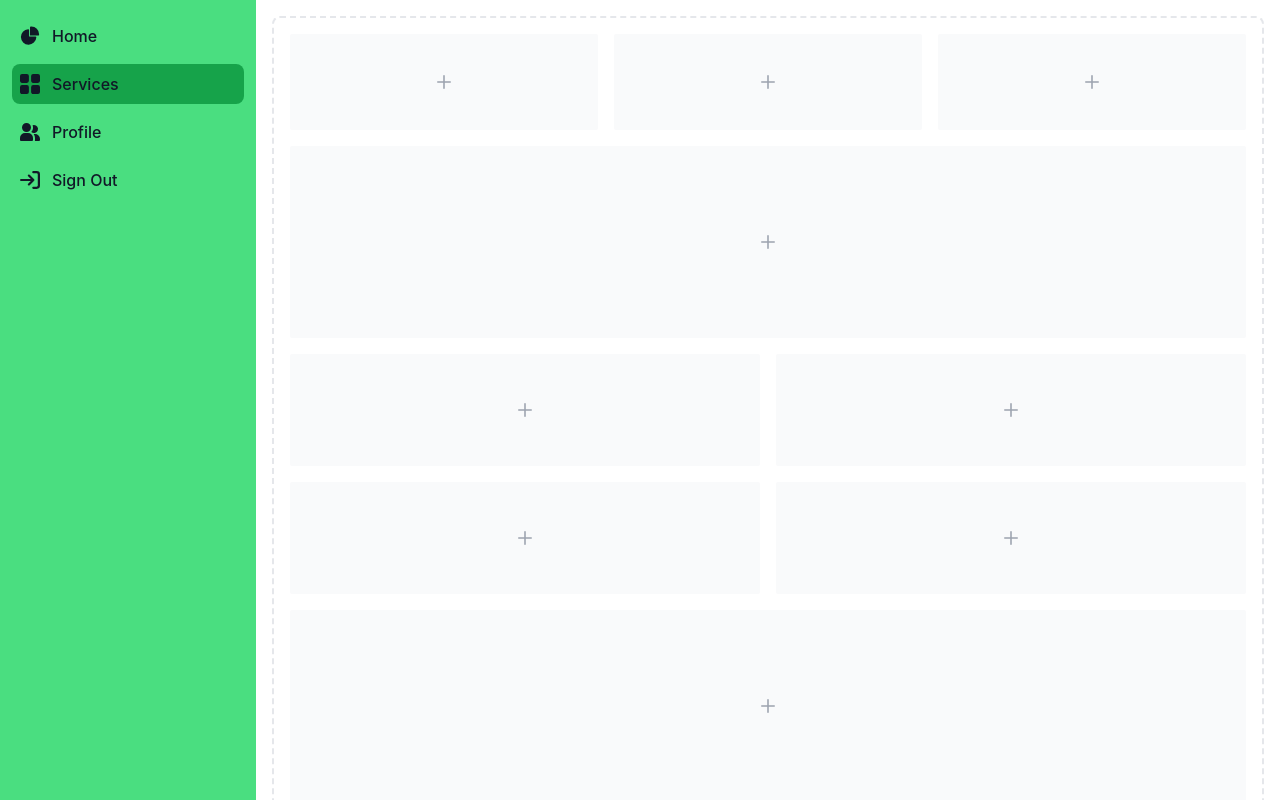
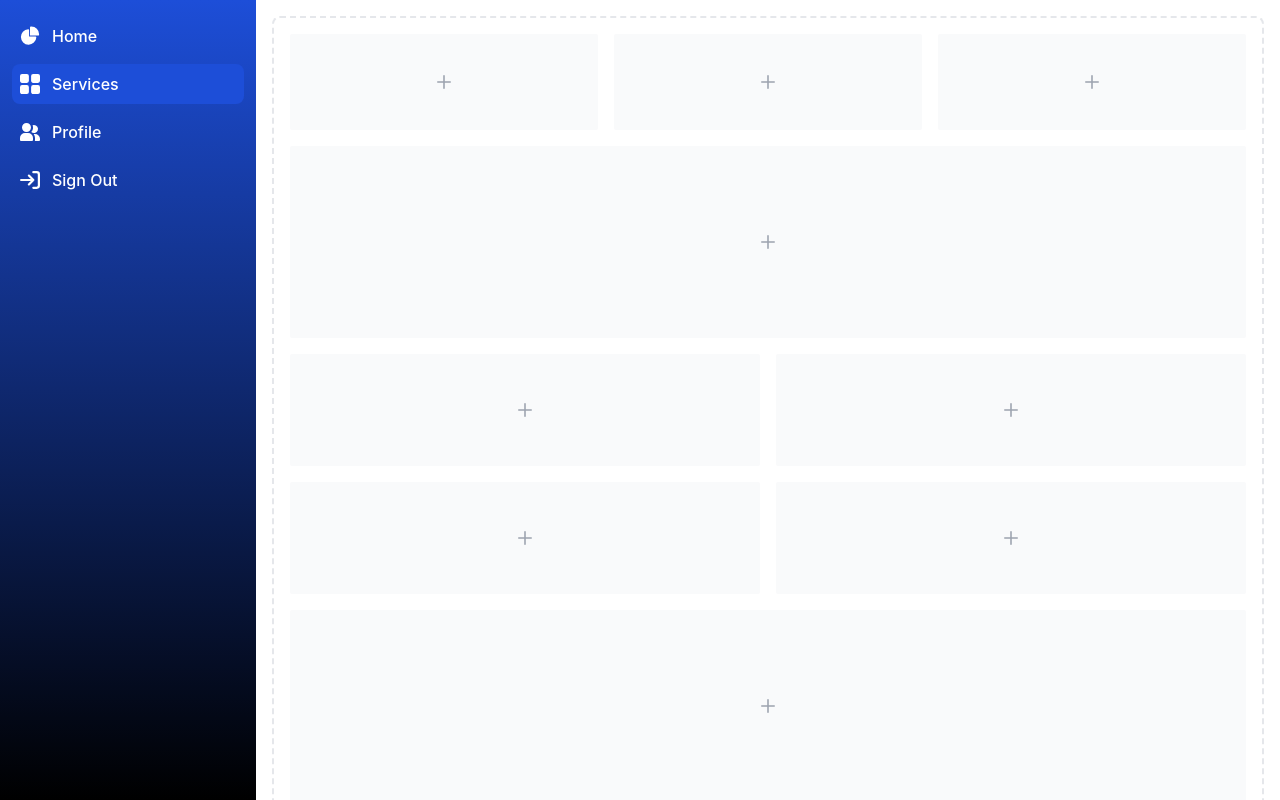
Before and after one commit to MaxVilaRuiz/Revinance---HackUPC-2025, a React (Create React App) app: page /dash/services in a window 1280 px wide. Shown: the top 800 px of the page. Built offline with nearby package versions, Linux system fonts and the light colour scheme.

Commit message:
Update sidebar of dashboard

```diff
--- a/src/pages/dash/Home_.jsx
+++ b/src/pages/dash/Home_.jsx
@@ -22,11 +22,11 @@ function Home_() {
         </button>
 
         <aside id="default-sidebar" class="fixed top-0 left-0 z-40 w-64 h-screen transition-transform -translate-x-full sm:translate-x-0" aria-label="Sidebar">
-          <div class="h-full px-3 py-4 overflow-y-auto bg-green-400">
+          <div class="h-full px-3 py-4 overflow-y-auto bg-gradient-to-b from-blue-700 to-black">
             <ul class="space-y-2 font-medium">
               <li>
-                <Link to="/dash/home_" class="flex items-center p-2 text-gray-900 rounded-lg bg-green-600 group">
-                  <svg class="w-5 h-5 transition duration-75 text-gray-900" aria-hidden="true" xmlns="http://www.w3.org/2000/svg" fill="currentColor" viewBox="0 0 22 21">
+                <Link to="/dash/home_" class="flex items-center p-2 text-white rounded-lg bg-blue-700 group">
+                  <svg class="w-5 h-5 transition duration-75 text-white" aria-hidden="true" xmlns="http://www.w3.org/2000/svg" fill="currentColor" viewBox="0 0 22 21">
                     <path d="M16.975 11H10V4.025a1 1 0 0 0-1.066-.998 8.5 8.5 0 1 0 9.039 9.039.999.999 0 0 0-1-1.066h.002Z" />
                     <path d="M12.5 0c-.157 0-.311.01-.565.027A1 1 0 0 0 11 1.02V10h8.975a1 1 0 0 0 1-.935c.013-.188.028-.374.028-.565A8.51 8.51 0 0 0 12.5 0Z" />
                   </svg>
@@ -34,24 +34,24 @@ function Home_() {
                 </Link>
               </li>
               <li>
-                <Link to="/dash/services" class="flex items-center p-2 text-gray-900 rounded-lg  hover:bg-green-500 group">
-                  <svg class="shrink-0 w-5 h-5 transition duration-75 text-gray-900" aria-hidden="true" xmlns="http://www.w3.org/2000/svg" fill="currentColor" viewBox="0 0 18 18">
+                <Link to="/dash/services" class="flex items-center p-2 text-white rounded-lg  hover:bg-blue-600 group">
+                  <svg class="shrink-0 w-5 h-5 transition duration-75 text-white" aria-hidden="true" xmlns="http://www.w3.org/2000/svg" fill="currentColor" viewBox="0 0 18 18">
                     <path d="M6.143 0H1.857A1.857 1.857 0 0 0 0 1.857v4.286C0 7.169.831 8 1.857 8h4.286A1.857 1.857 0 0 0 8 6.143V1.857A1.857 1.857 0 0 0 6.143 0Zm10 0h-4.286A1.857 1.857 0 0 0 10 1.857v4.286C10 7.169 10.831 8 11.857 8h4.286A1.857 1.857 0 0 0 18 6.143V1.857A1.857 1.857 0 0 0 16.143 0Zm-10 10H1.857A1.857 1.857 0 0 0 0 11.857v4.286C0 17.169.831 18 1.857 18h4.286A1.857 1.857 0 0 0 8 16.143v-4.286A1.857 1.857 0 0 0 6.143 10Zm10 0h-4.286A1.857 1.857 0 0 0 10 11.857v4.286c0 1.026.831 1.857 1.857 1.857h4.286A1.857 1.857 0 0 0 18 16.143v-4.286A1.857 1.857 0 0 0 16.143 10Z" />
                   </svg>
                   <span class="flex-1 ms-3 whitespace-nowrap">Services</span>
                 </Link>
               </li>
               <li>
-                <Link to="/dash/profile" class="flex items-center p-2 text-gray-900 rounded-lg hover:bg-green-500 group">
-                  <svg class="shrink-0 w-5 h-5 transition duration-75 text-gray-900" aria-hidden="true" xmlns="http://www.w3.org/2000/svg" fill="currentColor" viewBox="0 0 20 18">
+                <Link to="/dash/profile" class="flex items-center p-2 text-white rounded-lg hover:bg-blue-600 group">
+                  <svg class="shrink-0 w-5 h-5 transition duration-75 text-white" aria-hidden="true" xmlns="http://www.w3.org/2000/svg" fill="currentColor" viewBox="0 0 20 18">
                     <path d="M14 2a3.963 3.963 0 0 0-1.4.267 6.439 6.439 0 0 1-1.331 6.638A4 4 0 1 0 14 2Zm1 9h-1.264A6.957 6.957 0 0 1 15 15v2a2.97 2.97 0 0 1-.184 1H19a1 1 0 0 0 1-1v-1a5.006 5.006 0 0 0-5-5ZM6.5 9a4.5 4.5 0 1 0 0-9 4.5 4.5 0 0 0 0 9ZM8 10H5a5.006 5.006 0 0 0-5 5v2a1 1 0 0 0 1 1h11a1 1 0 0 0 1-1v-2a5.006 5.006 0 0 0-5-5Z" />
                   </svg>
                   <span class="flex-1 ms-3 whitespace-nowrap">Profile</span>
                 </Link>
               </li>
               <li>
-                <button onClick={handleLogout} class="flex items-center w-full text-left p-2 text-gray-900 rounded-lg hover:bg-green-500 group">
-                  <svg class="shrink-0 w-5 h-5 transition duration-75 text-gray-900" aria-hidden="true" xmlns="http://www.w3.org/2000/svg" fill="none" viewBox="0 0 18 16">
+                <button onClick={handleLogout} class="flex items-center w-full text-left p-2 text-white rounded-lg hover:bg-blue-600 group">
+                  <svg class="shrink-0 w-5 h-5 transition duration-75 text-white" aria-hidden="true" xmlns="http://www.w3.org/2000/svg" fill="none" viewBox="0 0 18 16">
                     <path stroke="currentColor" stroke-linecap="round" stroke-linejoin="round" stroke-width="2" d="M1 8h11m0 0L8 4m4 4-4 4m4-11h3a2 2 0 0 1 2 2v10a2 2 0 0 1-2 2h-3" />
                   </svg>
                   <span class="flex-1 ms-3 whitespace-nowrap">Sign Out</span>
--- a/src/pages/dash/Services.jsx
+++ b/src/pages/dash/Services.jsx
@@ -21,11 +21,11 @@ function Services() {
         </button>
 
         <aside id="default-sidebar" class="fixed top-0 left-0 z-40 w-64 h-screen transition-transform -translate-x-full sm:translate-x-0" aria-label="Sidebar">
-          <div class="h-full px-3 py-4 overflow-y-auto bg-green-400">
+          <div class="h-full px-3 py-4 overflow-y-auto bg-gradient-to-b from-blue-700 to-black">
             <ul class="space-y-2 font-medium">
               <li>
-                <Link to="/dash/home_" class="flex items-center p-2 text-gray-900 rounded-lg hover:bg-green-500 group">
-                  <svg class="w-5 h-5 transition duration-75 text-gray-900" aria-hidden="true" xmlns="http://www.w3.org/2000/svg" fill="currentColor" viewBox="0 0 22 21">
+                <Link to="/dash/home_" class="flex items-center p-2 text-white rounded-lg hover:bg-blue-600 group">
+                  <svg class="w-5 h-5 transition duration-75 text-white" aria-hidden="true" xmlns="http://www.w3.org/2000/svg" fill="currentColor" viewBox="0 0 22 21">
                     <path d="M16.975 11H10V4.025a1 1 0 0 0-1.066-.998 8.5 8.5 0 1 0 9.039 9.039.999.999 0 0 0-1-1.066h.002Z" />
                     <path d="M12.5 0c-.157 0-.311.01-.565.027A1 1 0 0 0 11 1.02V10h8.975a1 1 0 0 0 1-.935c.013-.188.028-.374.028-.565A8.51 8.51 0 0 0 12.5 0Z" />
                   </svg>
@@ -33,24 +33,24 @@ function Services() {
                 </Link>
               </li>
               <li>
-                <Link to="/dash/services" class="flex items-center p-2 text-gray-900 rounded-lg  bg-green-600 group">
-                  <svg class="shrink-0 w-5 h-5 transition duration-75 text-gray-900" aria-hidden="true" xmlns="http://www.w3.org/2000/svg" fill="currentColor" viewBox="0 0 18 18">
+                <Link to="/dash/services" class="flex items-center p-2 text-white rounded-lg  bg-blue-700 group">
+                  <svg class="shrink-0 w-5 h-5 transition duration-75 text-white" aria-hidden="true" xmlns="http://www.w3.org/2000/svg" fill="currentColor" viewBox="0 0 18 18">
                     <path d="M6.143 0H1.857A1.857 1.857 0 0 0 0 1.857v4.286C0 7.169.831 8 1.857 8h4.286A1.857 1.857 0 0 0 8 6.143V1.857A1.857 1.857 0 0 0 6.143 0Zm10 0h-4.286A1.857 1.857 0 0 0 10 1.857v4.286C10 7.169 10.831 8 11.857 8h4.286A1.857 1.857 0 0 0 18 6.143V1.857A1.857 1.857 0 0 0 16.143 0Zm-10 10H1.857A1.857 1.857 0 0 0 0 11.857v4.286C0 17.169.831 18 1.857 18h4.286A1.857 1.857 0 0 0 8 16.143v-4.286A1.857 1.857 0 0 0 6.143 10Zm10 0h-4.286A1.857 1.857 0 0 0 10 11.857v4.286c0 1.026.831 1.857 1.857 1.857h4.286A1.857 1.857 0 0 0 18 16.143v-4.286A1.857 1.857 0 0 0 16.143 10Z" />
                   </svg>
                   <span class="flex-1 ms-3 whitespace-nowrap">Services</span>
                 </Link>
               </li>
               <li>
-                <Link to="/dash/profile" class="flex items-center p-2 text-gray-900 rounded-lg hover:bg-green-500 group">
-                  <svg class="shrink-0 w-5 h-5 transition duration-75 text-gray-900" aria-hidden="true" xmlns="http://www.w3.org/2000/svg" fill="currentColor" viewBox="0 0 20 18">
+                <Link to="/dash/profile" class="flex items-center p-2 text-white rounded-lg hover:bg-blue-600 group">
+                  <svg class="shrink-0 w-5 h-5 transition duration-75 text-white" aria-hidden="true" xmlns="http://www.w3.org/2000/svg" fill="currentColor" viewBox="0 0 20 18">
                     <path d="M14 2a3.963 3.963 0 0 0-1.4.267 6.439 6.439 0 0 1-1.331 6.638A4 4 0 1 0 14 2Zm1 9h-1.264A6.957 6.957 0 0 1 15 15v2a2.97 2.97 0 0 1-.184 1H19a1 1 0 0 0 1-1v-1a5.006 5.006 0 0 0-5-5ZM6.5 9a4.5 4.5 0 1 0 0-9 4.5 4.5 0 0 0 0 9ZM8 10H5a5.006 5.006 0 0 0-5 5v2a1 1 0 0 0 1 1h11a1 1 0 0 0 1-1v-2a5.006 5.006 0 0 0-5-5Z" />
                   </svg>
                   <span class="flex-1 ms-3 whitespace-nowrap">Profile</span>
                 </Link>
               </li>
               <li>
-                <button onClick={handleLogout} class="flex items-center w-full text-left p-2 text-gray-900 rounded-lg hover:bg-green-500 group">
-                  <svg class="shrink-0 w-5 h-5 transition duration-75 text-gray-900" aria-hidden="true" xmlns="http://www.w3.org/2000/svg" fill="none" viewBox="0 0 18 16">
+                <button onClick={handleLogout} class="flex items-center w-full text-left p-2 text-white rounded-lg hover:bg-blue-600 group">
+                  <svg class="shrink-0 w-5 h-5 transition duration-75 text-white" aria-hidden="true" xmlns="http://www.w3.org/2000/svg" fill="none" viewBox="0 0 18 16">
                     <path stroke="currentColor" stroke-linecap="round" stroke-linejoin="round" stroke-width="2" d="M1 8h11m0 0L8 4m4 4-4 4m4-11h3a2 2 0 0 1 2 2v10a2 2 0 0 1-2 2h-3" />
                   </svg>
                   <span class="flex-1 ms-3 whitespace-nowrap">Sign Out</span>
```
Also changed, not shown: src/pages/dash/Profile.jsx (+10 -10 lines).
